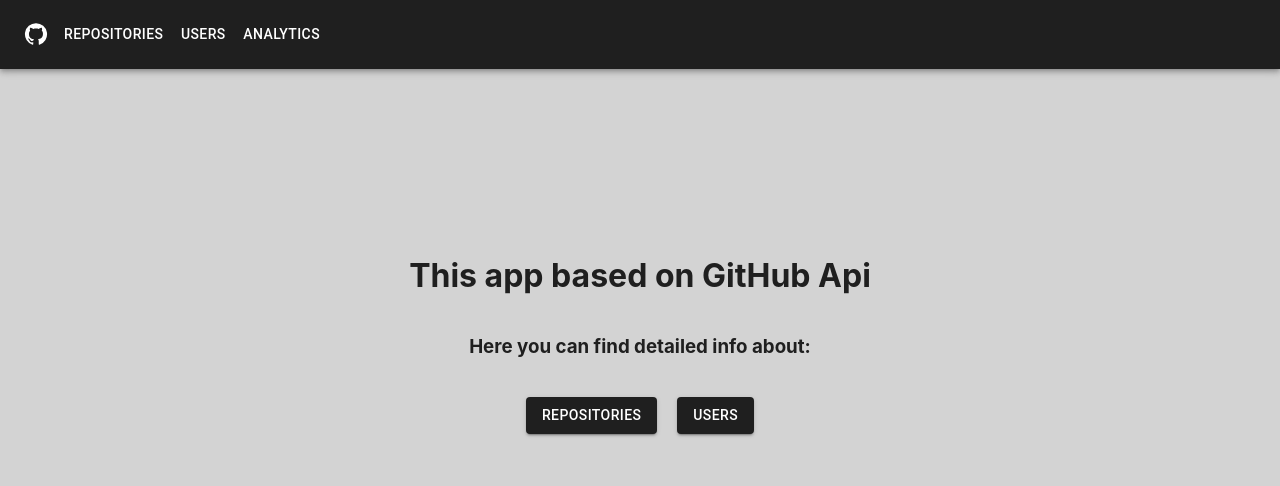
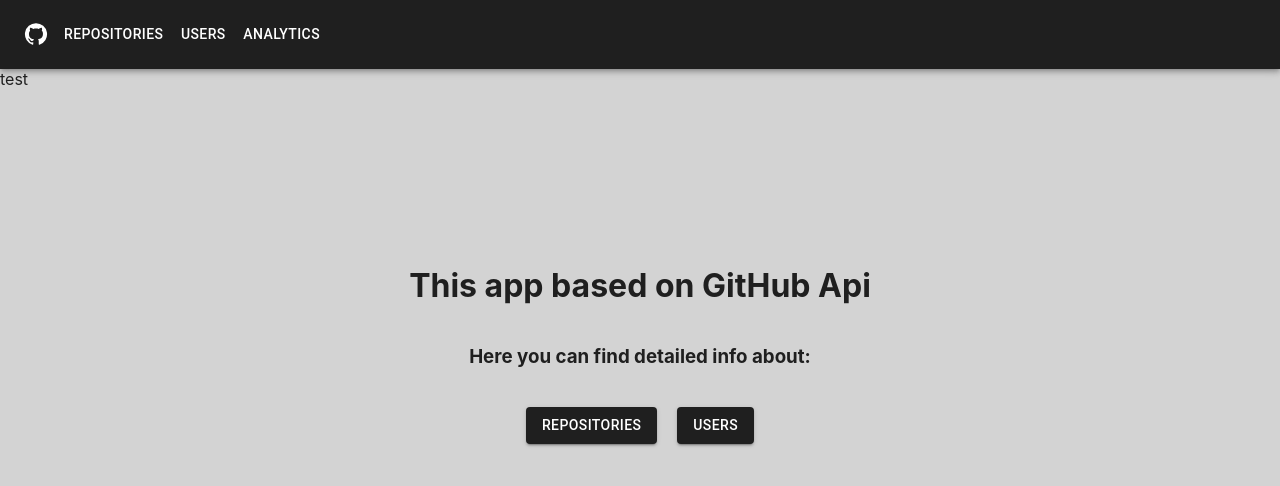
Before and after one commit to FedorowPavel/Test-Task-GithubApi, a React (Create React App) app: page / in a window 1280 px wide. Shown: the top 486 px of the page. Built offline with nearby package versions, Linux system fonts and the light colour scheme.

Commit message:
add reducer slice

```diff
--- a/src/common/components/MyLayout.tsx
+++ b/src/common/components/MyLayout.tsx
@@ -1,9 +1,13 @@
 import {Outlet} from "react-router-dom";
 import {Box} from "@mui/material";
 import MyNavBar from "./MyNavBar";
+import {useAppDispatch, useAppSelector} from "../store/hooks";
+import {addRepo, removeRepo} from "../../features/analitics/store/analyticsSlice";
 
 
 const MyLayout = () => {
+  const test = useAppSelector(state => state.analyticsReducer.selectedRepositories)
+  const dispatch = useAppDispatch()
 
   return (
     <Box
@@ -14,6 +18,7 @@
         minHeight: '100vh'
     }}>
       <MyNavBar/>
+      <div onClick={() => dispatch(addRepo('test3'))}>{test[0]}</div>
       <Outlet/>
     </Box>
   );
--- a/src/common/store/index.ts
+++ b/src/common/store/index.ts
@@ -1,6 +1,7 @@
 import {combineReducers, configureStore} from "@reduxjs/toolkit";
 import {createApi} from '@reduxjs/toolkit/query/react'
 import { baseQueryWithInterceptor } from "./baseQueryWithInterceptor";
+import analyticsReducer from '../../features/analitics/store/analyticsSlice'
 
 export const setupStore = () => {
   return configureStore({
@@ -24,6 +25,7 @@
 })
 
 const rootReducer = combineReducers({
+  analyticsReducer,
   [api.reducerPath]: api.reducer,
 })
 
--- /dev/null
+++ b/src/features/analitics/store/analyticsSlice.ts
@@ -0,0 +1,25 @@
+import {createSlice, PayloadAction} from "@reduxjs/toolkit";
+
+interface AnalyticsState {
+  selectedRepositories: string[],
+}
+
+const initState: AnalyticsState = {
+  selectedRepositories: ['test'],
+}
+
+export const analyticsSlice = createSlice({
+  name: 'Analytics',
+  initialState: initState,
+  reducers: {
+    addRepo: (state, action: PayloadAction<string>) => {
+      state.selectedRepositories = [...state.selectedRepositories, action.payload];
+    },
+    removeRepo: (state, action: PayloadAction<string>) => {
+      state.selectedRepositories.filter(item => item !== action.payload)
+    },
+  }
+})
+
+export default analyticsSlice.reducer;
+export const {addRepo, removeRepo} = analyticsSlice.actions
```
